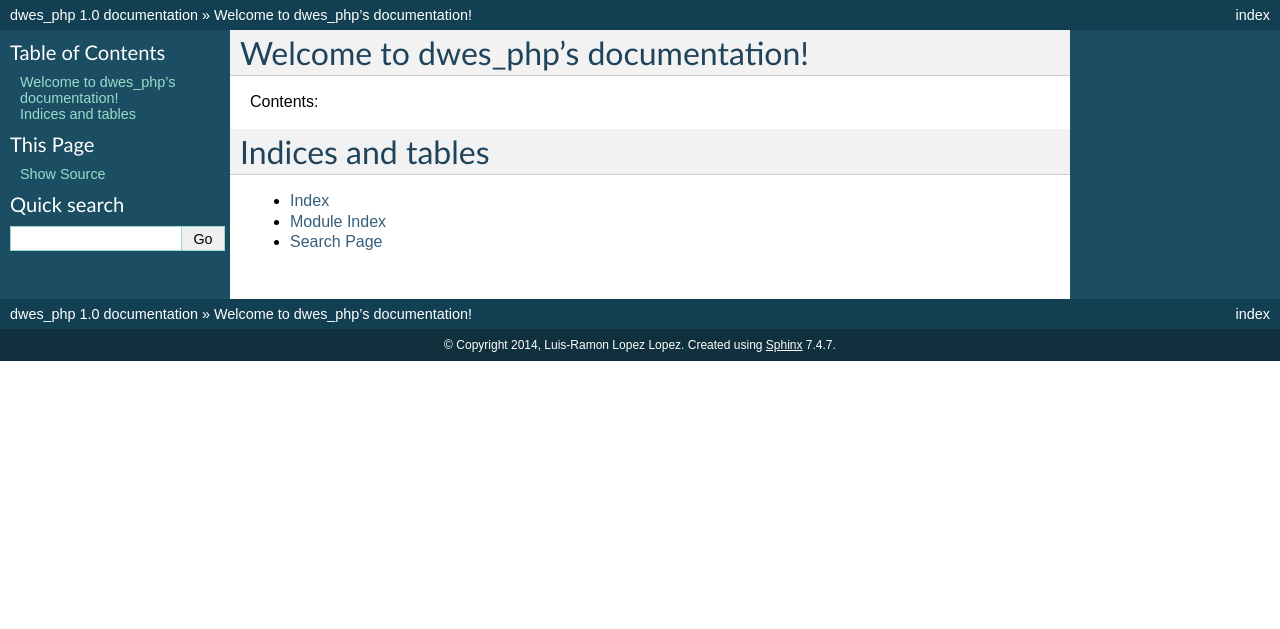
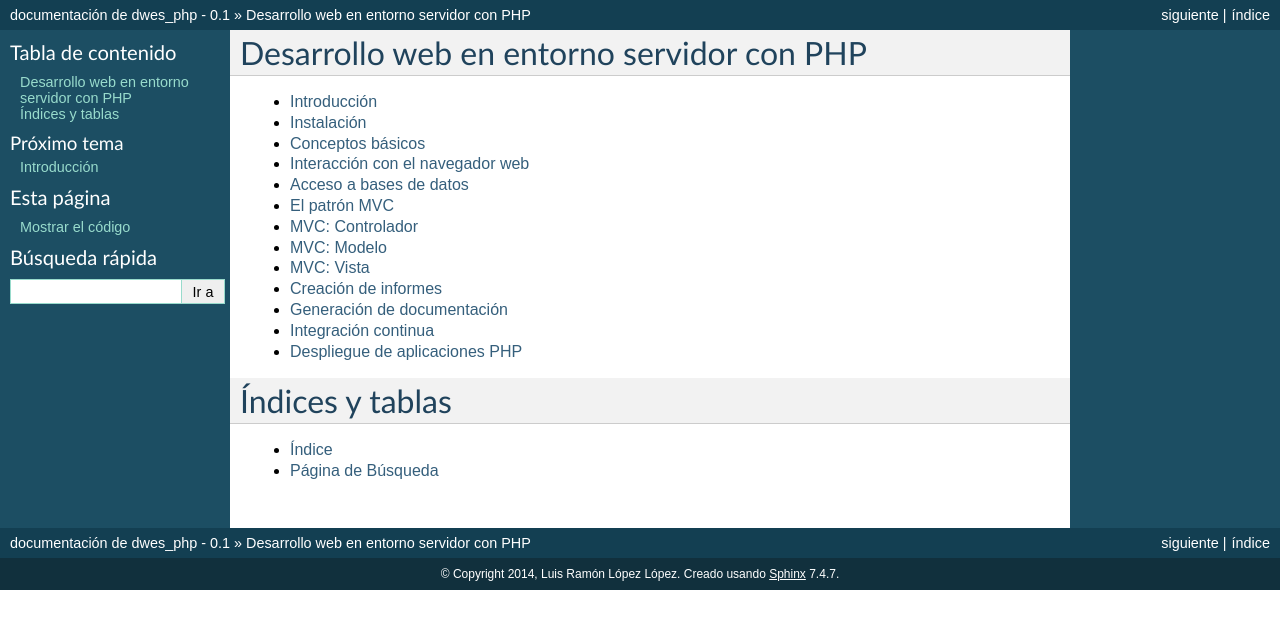
Before and after one commit to iesoretania/php-ebook, a Sphinx documentation site: the page built from source/index.rst, in a window 1280 px wide. Shown: the top 629 px of the page. Built offline with Sphinx 7.4.7, drawn with Linux system fonts in a browser that asks for light colours; formulas are drawn with MathJax 3.

Commit message:
Estructura inicial de capítulos. Idioma español.

```diff
--- /dev/null
+++ b/source/bases_de_datos.rst
@@ -0,0 +1,4 @@
+Acceso a bases de datos
+=======================
+
+WIP
--- /dev/null
+++ b/source/conceptos_basicos.rst
@@ -0,0 +1,4 @@
+Conceptos básicos
+=================
+
+WIP
--- a/source/conf.py
+++ b/source/conf.py
@@ -49,20 +49,20 @@ master_doc = 'index'
 
 # General information about the project.
 project = u'dwes_php'
-copyright = u'2014, Luis-Ramon Lopez Lopez'
+copyright = u'2014, Luis Ramón López López'
 
 # The version info for the project you're documenting, acts as replacement for
 # |version| and |release|, also used in various other places throughout the
 # built documents.
 #
 # The short X.Y version.
-version = '1.0'
+version = '0.1'
 # The full version, including alpha/beta/rc tags.
-release = '1.0'
+release = '0.1'
 
 # The language for content autogenerated by Sphinx. Refer to documentation
 # for a list of supported languages.
-#language = None
+language = 'es'
 
 # There are two options for replacing |today|: either, you set today to some
 # non-false value, then it is used:
@@ -201,8 +201,8 @@ latex_elements = {
 # (source start file, target name, title,
 #  author, documentclass [howto, manual, or own class]).
 latex_documents = [
-  ('index', 'dwes_php.tex', u'dwes\\_php Documentation',
-   u'Luis-Ramon Lopez Lopez', 'manual'),
+  ('index', 'dwes_php.tex', u'Desarrollo web en entorno servidor con PHP',
+   u'Luis Ramón López López', 'manual'),
 ]
 
 # The name of an image file (relative to this directory) to place at the top of
@@ -231,8 +231,8 @@ latex_documents = [
 # One entry per manual page. List of tuples
 # (source start file, name, description, authors, manual section).
 man_pages = [
-    ('index', 'dwes_php', u'dwes_php Documentation',
-     [u'Luis-Ramon Lopez Lopez'], 1)
+    ('index', 'dwes_php', u'Desarrollo web en entorno servidor con PHP',
+     [u'Luis Ramón López López'], 1)
 ]
 
 # If true, show URL addresses after external links.
@@ -245,8 +245,8 @@ man_pages = [
 # (source start file, target name, title, author,
 #  dir menu entry, description, category)
 texinfo_documents = [
-  ('index', 'dwes_php', u'dwes_php Documentation',
-   u'Luis-Ramon Lopez Lopez', 'dwes_php', 'One line description of project.',
+  ('index', 'dwes_php', u'Desarrollo web en entorno servidor con PHP',
+   u'Luis Ramón López López', 'dwes_php', 'One line description of project.',
    'Miscellaneous'),
 ]
 
@@ -266,10 +266,10 @@ texinfo_documents = [
 # -- Options for Epub output ----------------------------------------------
 
 # Bibliographic Dublin Core info.
-epub_title = u'dwes_php'
-epub_author = u'Luis-Ramon Lopez Lopez'
-epub_publisher = u'Luis-Ramon Lopez Lopez'
-epub_copyright = u'2014, Luis-Ramon Lopez Lopez'
+epub_title = u'Desarrollo web en entorno servidor con PHP'
+epub_author = u'Luis Ramón López López'
+epub_publisher = u'Luis Ramón López López'
+epub_copyright = u'2014, Luis Ramón López López'
 
 # The basename for the epub file. It defaults to the project name.
 #epub_basename = u'dwes_php'
@@ -282,7 +282,7 @@ epub_copyright = u'2014, Luis-Ramon Lopez Lopez'
 
 # The language of the text. It defaults to the language option
 # or en if the language is not set.
-#epub_language = ''
+epub_language = 'es'
 
 # The scheme of the identifier. Typical schemes are ISBN or URL.
 #epub_scheme = ''
--- /dev/null
+++ b/source/controlador.rst
@@ -0,0 +1,4 @@
+MVC: Controlador
+================
+
+WIP
--- /dev/null
+++ b/source/despliegue.rst
@@ -0,0 +1,4 @@
+Despliegue de aplicaciones PHP
+==============================
+
+WIP
--- /dev/null
+++ b/source/documentacion.rst
@@ -0,0 +1,4 @@
+Generación de documentación
+===========================
+
+WIP
--- a/source/index.rst
+++ b/source/index.rst
@@ -3,19 +3,28 @@
    You can adapt this file completely to your liking, but it should at least
    contain the root `toctree` directive.
 
-Welcome to dwes_php's documentation!
-====================================
-
-Contents:
+Desarrollo web en entorno servidor con PHP
+==========================================
 
 .. toctree::
    :maxdepth: 2
 
+   introduccion
+   instalacion
+   conceptos_basicos
+   interaccion_navegador
+   bases_de_datos
+   mvc
+   controlador
+   modelo
+   vista
+   informes
+   documentacion
+   integracion_continua
+   despliegue
 
-
-Indices and tables
-==================
+Índices y tablas
+================
 
 * :ref:`genindex`
-* :ref:`modindex`
 * :ref:`search`
--- /dev/null
+++ b/source/informes.rst
@@ -0,0 +1,4 @@
+Creación de informes
+====================
+
+WIP
--- /dev/null
+++ b/source/instalacion.rst
@@ -0,0 +1,4 @@
+Instalación
+===========
+
+WIP
--- /dev/null
+++ b/source/integracion_continua.rst
@@ -0,0 +1,4 @@
+Integración continua
+====================
+
+WIP
--- /dev/null
+++ b/source/interaccion_navegador.rst
@@ -0,0 +1,4 @@
+Interacción con el navegador web
+================================
+
+WIP
--- /dev/null
+++ b/source/introduccion.rst
@@ -0,0 +1,4 @@
+Introducción
+============
+
+WIP
--- /dev/null
+++ b/source/modelo.rst
@@ -0,0 +1,4 @@
+MVC: Modelo
+===========
+
+WIP
--- /dev/null
+++ b/source/mvc.rst
@@ -0,0 +1,4 @@
+El patrón MVC
+=============
+
+WIP
--- /dev/null
+++ b/source/vista.rst
@@ -0,0 +1,4 @@
+MVC: Vista
+==========
+
+WIP
```
